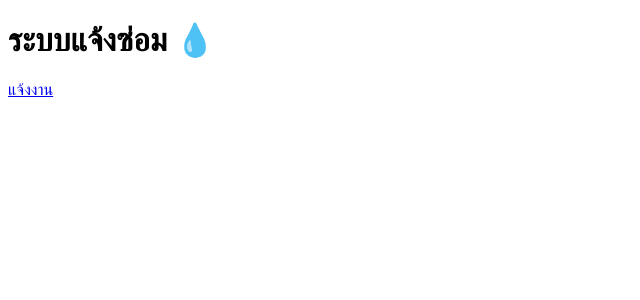
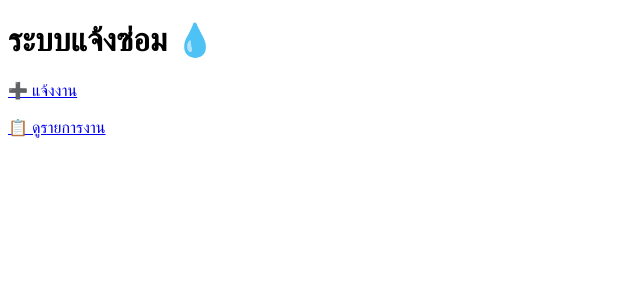
Before and after one commit to pwa1163000-bit/water-repair, a Next.js app: page / in a window 1280 px wide. Shown: the top 300 px of the page, without its empty margins (0-640 px from the left). Built offline with nearby package versions, Linux system fonts and the light colour scheme.

Commit message:
Enhance Home component with additional links
Added a link to view job listings and improved layout.

```diff
--- a/app/page.js
+++ b/app/page.js
@@ -2,7 +2,10 @@ export default function Home() {
   return (
     <div>
       <h1>ระบบแจ้งซ่อม 💧</h1>
-      <a href="/create-job">แจ้งงาน</a>
+
+      <a href="/create-job">➕ แจ้งงาน</a>
+      <br /><br />
+      <a href="/jobs">📋 ดูรายการงาน</a>
     </div>
   );
 }
```
